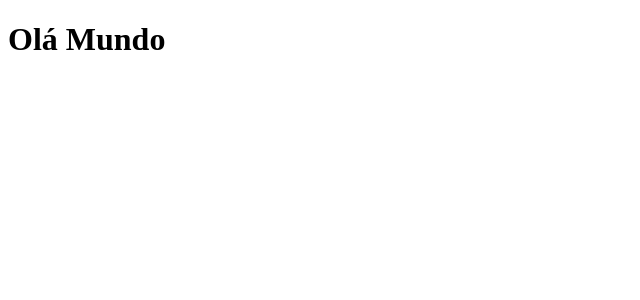
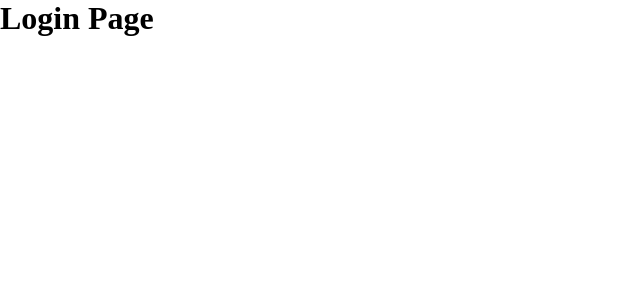
Before and after one commit to GuiSandoval/notifications-screen, a React (Vite) app: page / in a window 1280 px wide. Shown: the top 300 px of the page, without its empty margins (0-640 px from the left). Built offline with nearby package versions, Linux system fonts and the light colour scheme.

Commit message:
Create initial Structure

```diff
--- a/src/App.tsx
+++ b/src/App.tsx
@@ -1,10 +1,13 @@
-import { useState } from 'react'
+import { LoginPage } from "./pages/Login"
+import { GlobalStyle } from "./styles/global"
 
 function App() {
-  const [count, setCount] = useState(0)
 
   return (
-    <h1>Olá Mundo</h1>
+    <>
+      <LoginPage />
+      <GlobalStyle />
+    </>
   )
 }
 
--- /dev/null
+++ b/src/pages/Login/index.tsx
@@ -0,0 +1,9 @@
+import React from 'react'
+
+function LoginPage() {
+  return (
+    <h1>Login Page</h1>
+  )
+}
+
+export { LoginPage }
--- /dev/null
+++ b/src/styles/global.ts
@@ -0,0 +1,9 @@
+import {createGlobalStyle} from "styled-components"
+
+export const GlobalStyle = createGlobalStyle`
+  * {
+    margin: 0;
+    padding: 0;
+    box-sizing: border-box;
+  }
+`
```
Also changed, not shown: src/pages/Login/style.ts (added).
